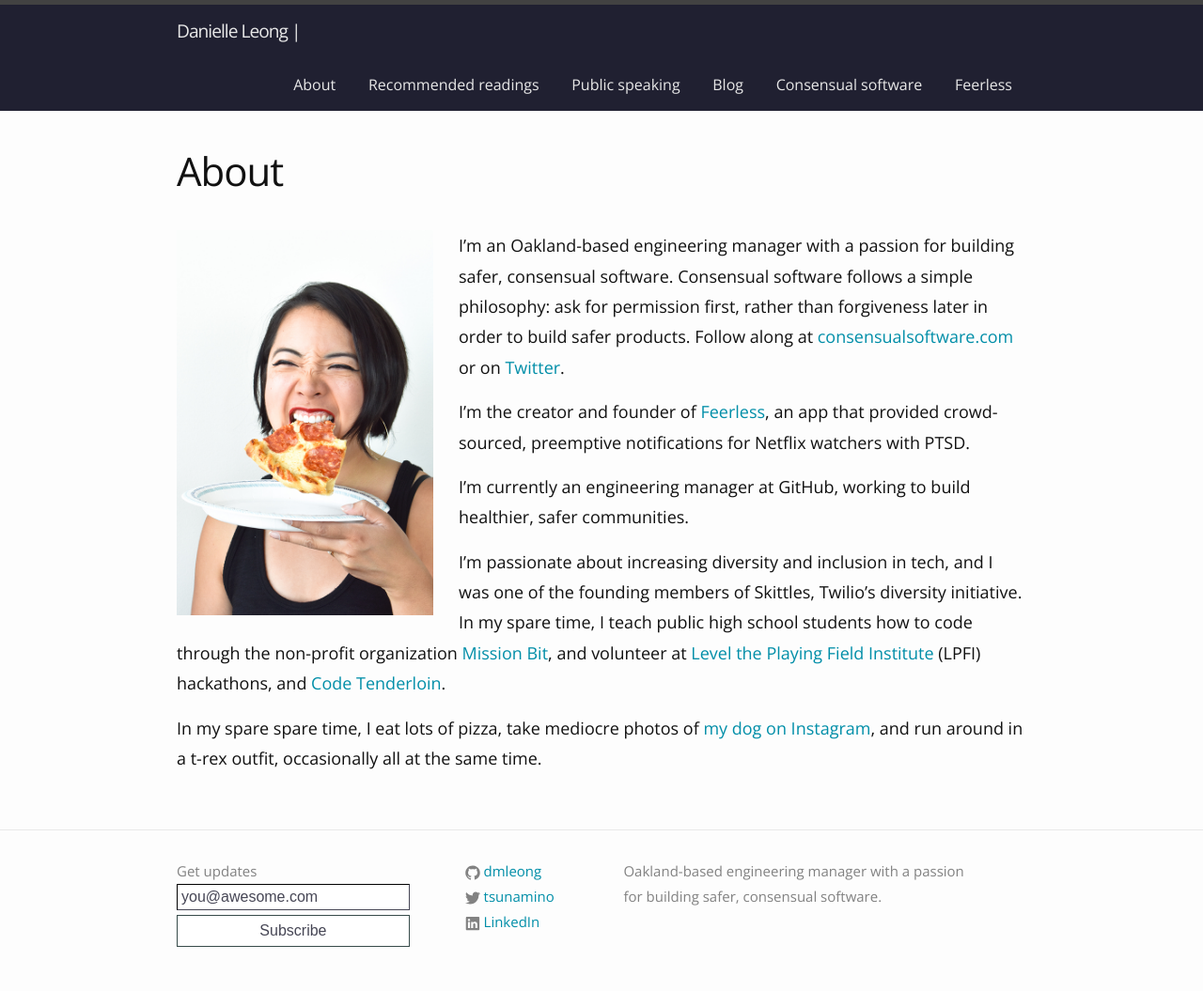
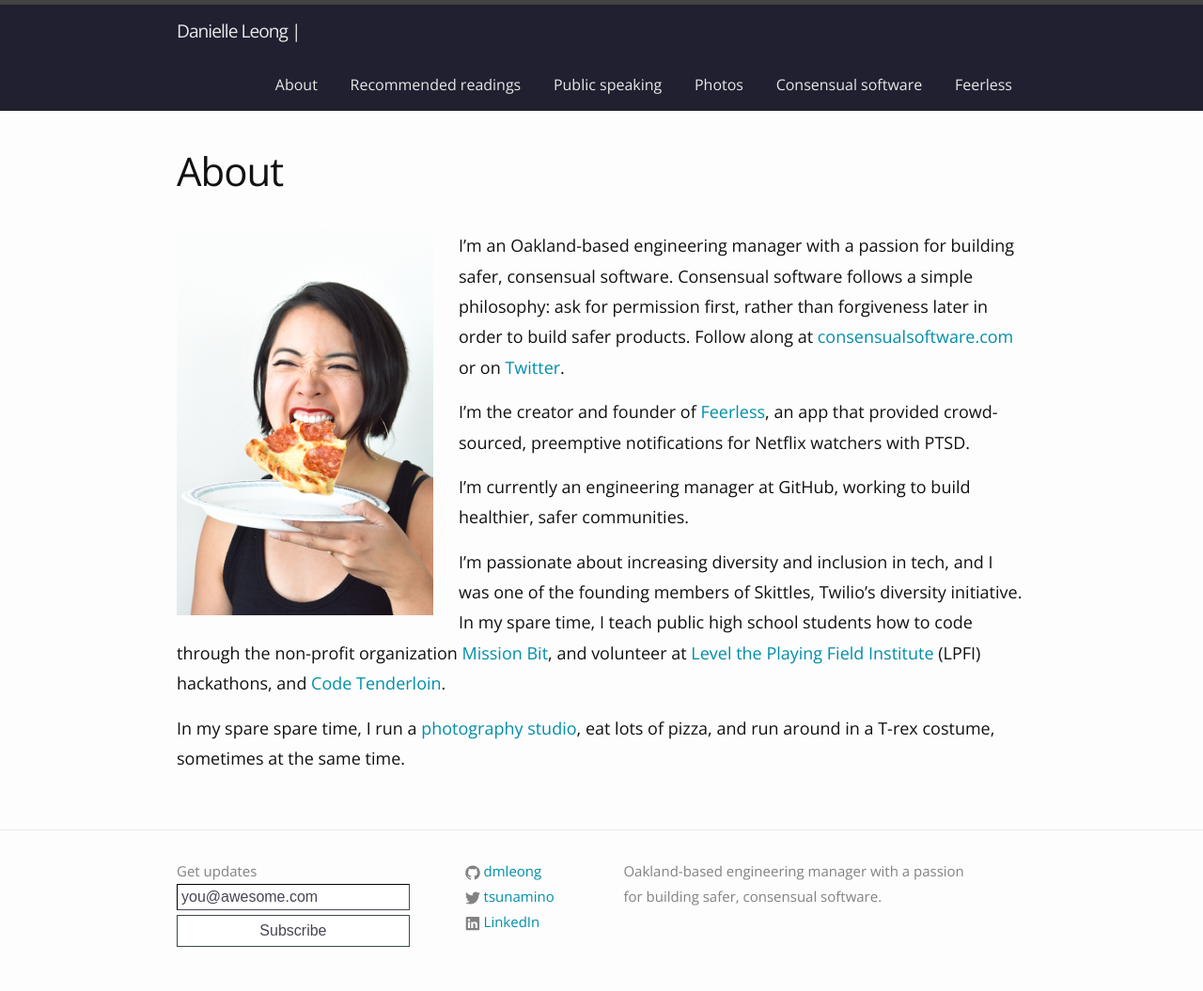
Before and after one commit to dmleong/dmleong.github.io, a Jekyll site: the page built from about.md, in a window 1280 px wide. Shown: the whole page at 94% size. Built offline with Jekyll 4.4.1, drawn with Linux system fonts in a browser that asks for light colours.

Commit message:
Add photography links

```diff
--- a/_data/navigation.yaml
+++ b/_data/navigation.yaml
@@ -13,9 +13,9 @@ docs:
   local: true
   url: ../public
 
-- title: Blog
+- title: Photos
   local: true
-  url: ../blog
+  url: http://photos.danielleleong.com
 
 - title: Consensual software
   url: http://consensualsoftware.com
--- a/about.md
+++ b/about.md
@@ -14,4 +14,4 @@ I'm currently an engineering manager at GitHub, working to build healthier, safe
 
 I'm passionate about increasing diversity and inclusion in tech, and I was one of the founding members of Skittles, Twilio's diversity initiative. In my spare time, I teach public high school students how to code through the non-profit organization <a href="http://missionbit.com/">Mission Bit</a>, and volunteer at <a href="http://www.lpfi.org/">Level the Playing Field Institute</a> (LPFI) hackathons, and <a href="http://www.codetenderloin.com/">Code Tenderloin</a>.
 
-In my spare spare time, I eat lots of pizza, take mediocre photos of <a href="https://www.instagram.com/royalscoutness/">my dog on Instagram</a>, and run around in a t-rex outfit, occasionally all at the same time.
+In my spare spare time, I run a <a href="http://photos.danielleleong.com">photography studio</a>, eat lots of pizza, and run around in a T-rex costume, sometimes at the same time.
--- a/index.html
+++ b/index.html
@@ -22,9 +22,9 @@ layout: home
 				</div>
 				<div class="col  col-1-3">
 					<img src="/img/portfolio.svg"/>
-					<a href='https://www.sfchronicle.com/business/article/Trigger-warning-New-app-warns-Netflix-viewers-of-6801448.php'>
-					<h2>Feerless</h2>
-					<p>Retired: Crowd-sourced, preemptive notifications for Netflix users with PTSD.</p>
+					<a href='http://photos.danielleleong.com'>
+					<h2>Photos</h2>
+					<p>I'm a portrait and fashion editorial photographer. Email me to book a session!</p>
 					</a>
 				</div>
 				<div class="col col-1-3">
```
